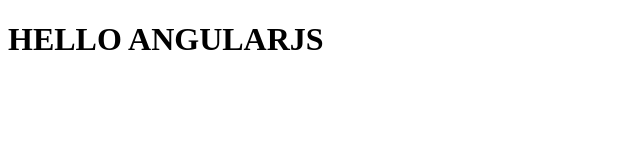
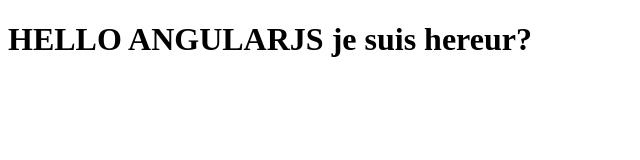
Before and after one commit to isomari0012/exercice-angularjs, a plain HTML site: page index.html in a window 1280 px wide. Shown: the whole page, without its empty margins (0-640 px from the left). Drawn offline with Linux system fonts and the light colour scheme.

Commit message:
Next version of web file.

```diff
--- a/index.html
+++ b/index.html
@@ -4,6 +4,6 @@
 	<title>Exemple angularJS</title>
 </head>
 <body>
-   <h1>HELLO ANGULARJS</h1>
+   <h1>HELLO ANGULARJS je suis hereur?</h1>
 </body>
 </html>
```
